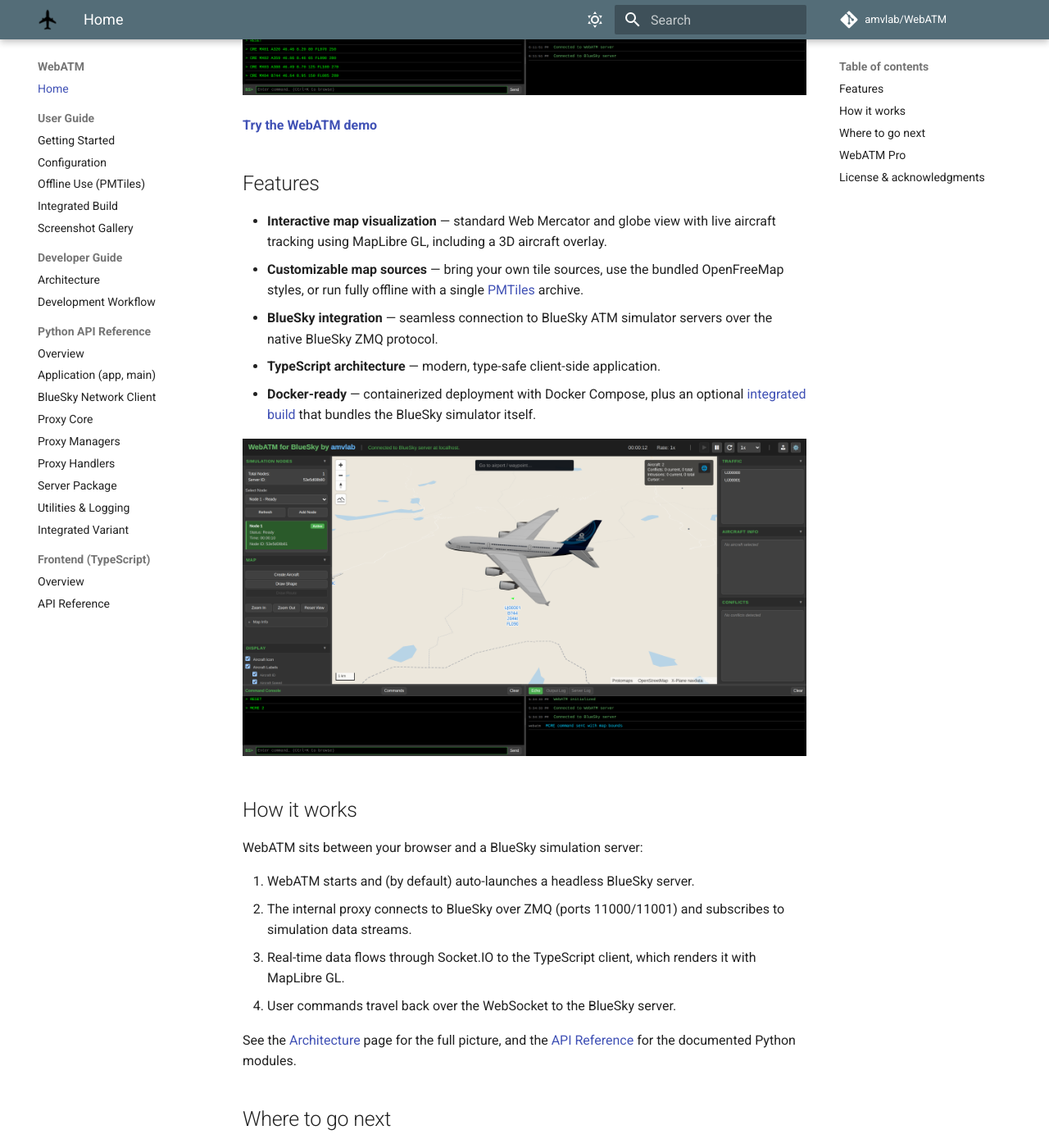
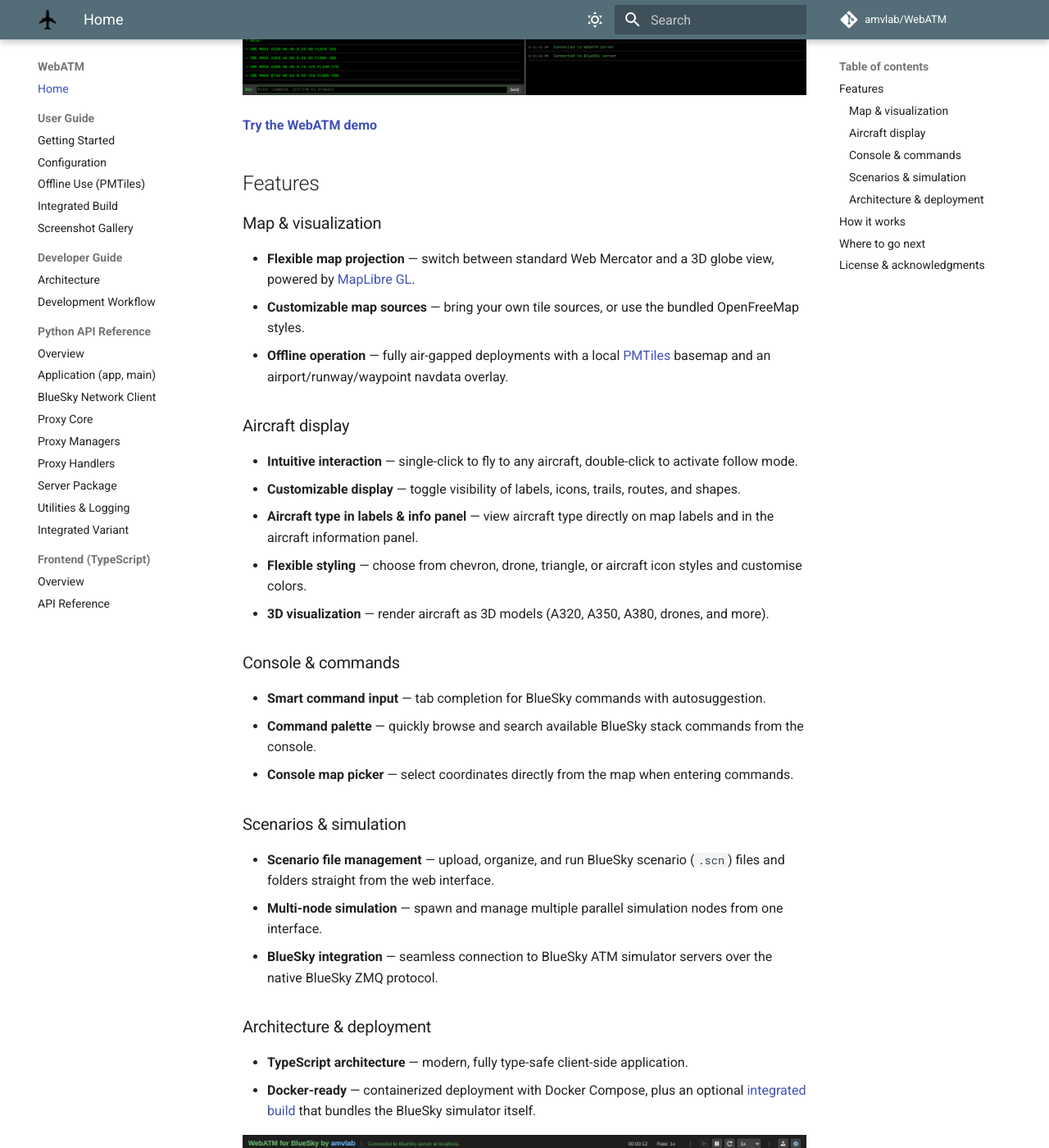
Before and after one commit to amvlab/WebATM, an MkDocs documentation site: the page built from docs/index.md, in a window 1280 px wide and 1400 px high, scrolled down 543 px. Shown: the whole window at 82% size. Built offline with MkDocs 1.6.1 and Material for MkDocs 9.7.7, drawn with Linux system fonts in a browser that asks for light colours; comment, search, counter and statistics services are not loaded; some of the changed text lies outside the part shown.

Commit message:
Group the feature lists and drop WebATM Pro
Condense the README's 15-bullet feature list into five grouped bullets
linking to the docs, move the full detail into grouped subsections on
the docs home page (map, aircraft display, console, scenarios,
architecture), and remove the WebATM Pro sections from both.

Co-Authored-By: Claude Fable 5 <noreply@anthropic.com>
Claude-Session: https://claude.ai/code/session_01XHFxpiAgEvS2vfojk4DPGB

```diff
--- a/docs/index.md
+++ b/docs/index.md
@@ -11,15 +11,52 @@ visualization to control air traffic management simulations from the web.
 
 ## Features
 
-- **Interactive map visualization** — standard Web Mercator and globe view
-  with live aircraft tracking using MapLibre GL, including a 3D aircraft
-  overlay.
-- **Customizable map sources** — bring your own tile sources, use the bundled
-  OpenFreeMap styles, or run fully offline with a single
-  [PMTiles](offline-pmtiles.md) archive.
+### Map & visualization
+
+- **Flexible map projection** — switch between standard Web Mercator and a
+  3D globe view, powered by
+  [MapLibre GL](https://maplibre.org/maplibre-gl-js/docs/).
+- **Customizable map sources** — bring your own tile sources, or use the
+  bundled OpenFreeMap styles.
+- **Offline operation** — fully air-gapped deployments with a local
+  [PMTiles](offline-pmtiles.md) basemap and an airport/runway/waypoint
+  navdata overlay.
+
+### Aircraft display
+
+- **Intuitive interaction** — single-click to fly to any aircraft,
+  double-click to activate follow mode.
+- **Customizable display** — toggle visibility of labels, icons, trails,
+  routes, and shapes.
+- **Aircraft type in labels & info panel** — view aircraft type directly on
+  map labels and in the aircraft information panel.
+- **Flexible styling** — choose from chevron, drone, triangle, or aircraft
+  icon styles and customise colors.
+- **3D visualization** — render aircraft as 3D models (A320, A350, A380,
+  drones, and more).
+
+### Console & commands
+
+- **Smart command input** — tab completion for BlueSky commands with
+  autosuggestion.
+- **Command palette** — quickly browse and search available BlueSky stack
+  commands from the console.
+- **Console map picker** — select coordinates directly from the map when
+  entering commands.
+
+### Scenarios & simulation
+
+- **Scenario file management** — upload, organize, and run BlueSky scenario
+  (`.scn`) files and folders straight from the web interface.
+- **Multi-node simulation** — spawn and manage multiple parallel simulation
+  nodes from one interface.
 - **BlueSky integration** — seamless connection to BlueSky ATM simulator
   servers over the native BlueSky ZMQ protocol.
-- **TypeScript architecture** — modern, type-safe client-side application.
+
+### Architecture & deployment
+
+- **TypeScript architecture** — modern, fully type-safe client-side
+  application.
 - **Docker-ready** — containerized deployment with Docker Compose, plus an
   optional [integrated build](integrated-build.md) that bundles the BlueSky
   simulator itself.
@@ -48,15 +85,6 @@ See the [Architecture](architecture.md) page for the full picture, and the
 - [Screenshot Gallery](gallery.md) — the full gallery of live-traffic
   screenshots used throughout these docs.
 
-## WebATM Pro
-
-Looking for advanced features? **WebATM Pro** includes capabilities beyond
-this open-source version: a server development environment, advanced 3D
-visualization, enhanced server lifecycle management, multi-server support,
-and flexible managed or on-premises deployment.
-
-**[Visit amvlab.eu for the Pro version](https://amvlab.eu)**
-
 ## License & acknowledgments
 
 Copyright © 2025 amvlab. Licensed under the GNU Affero General Public License
```
Also changed, not shown: README.md (+7 -26 lines).
